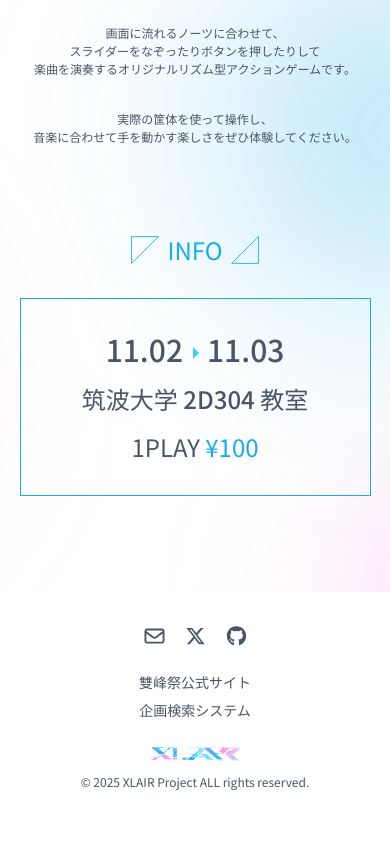
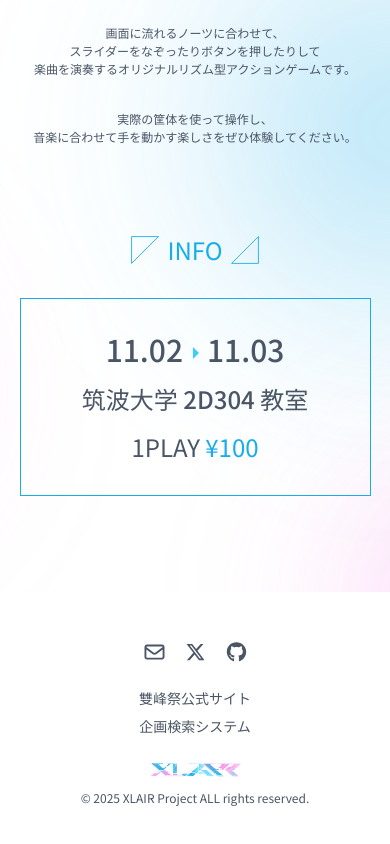
Before and after one commit to xlair-dev/xlair.dev, a Next.js app: page / in a window 390 px wide. Shown: the part 1042-1886 px from the top of the page. Before the commit the page ends 1864 px from the top, so only its background shows below. Built offline with nearby package versions, Linux system fonts and the light colour scheme; no server answers.

Commit message:
:zap: スタイルを調整

```diff
--- a/components/footer.tsx
+++ b/components/footer.tsx
@@ -43,7 +43,7 @@ const byPrefixAndName = {
  */
 export default function Footer() {
 	return (
-		<footer className="bg-white w-full py-8 sm:py-12 px-4 sm:px-6 md:px-8 lg:px-12">
+		<footer className="bg-white w-full pt-12 pb-15 px-4 sm:px-6 md:px-8 lg:px-12">
 			<div className="max-w-[90vw] mx-auto">
 				{/* Desktop layout */}
 				<div className="hidden sm:flex justify-between items-center">
```
